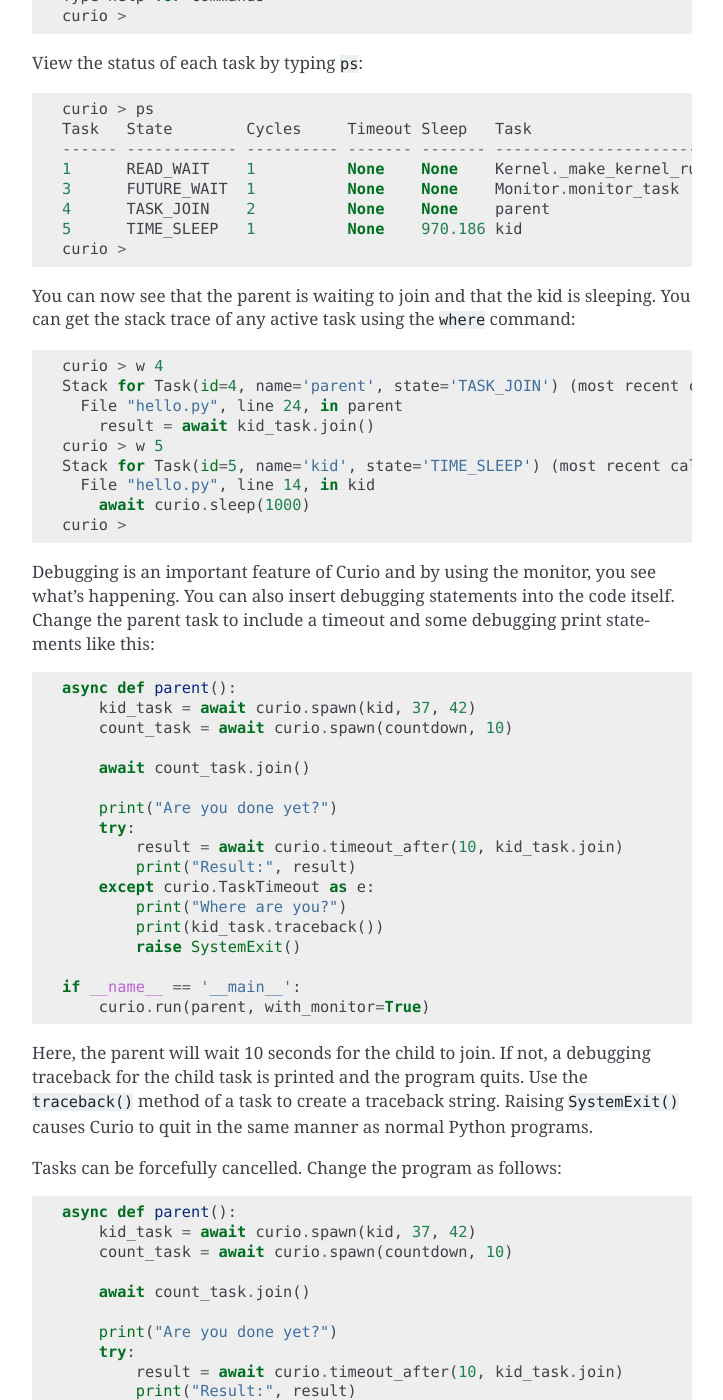
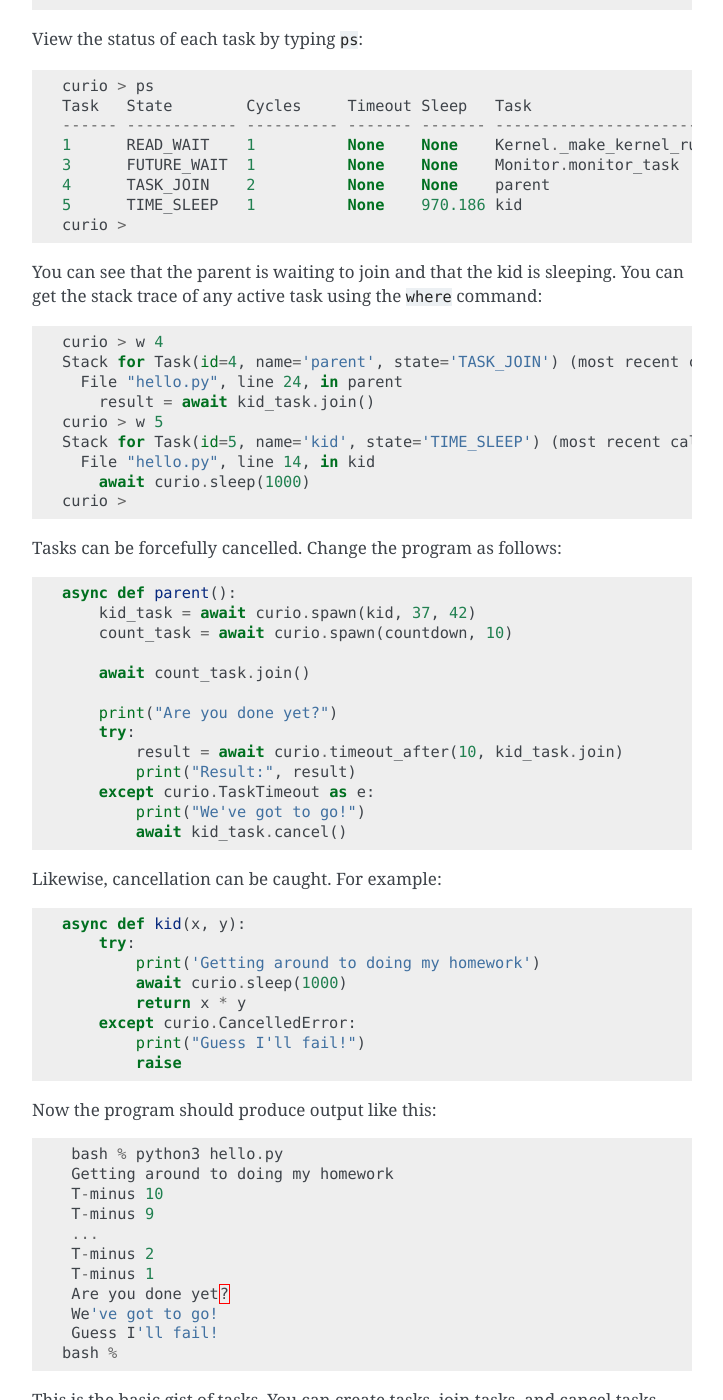
Before and after one commit to dabeaz/curio, a Sphinx documentation site: the page built from docs/tutorial.rst, in a window 1280 px wide and 1400 px high, scrolled down 2078 px. Shown: the whole window, without its empty margins (388-1111 px from the left). Built offline with Sphinx 7.4.7, drawn with Linux system fonts in a browser that asks for light colours; pages that are not in the unit, such as notebooks, are missing from menus; some of the changed text lies outside the part shown.

Commit message:
Tutorial edits

```diff
--- a/docs/tutorial.rst
+++ b/docs/tutorial.rst
@@ -1,12 +1,12 @@
 Curio - A Tutorial Introduction
 ===============================
 
-Curio is a library for concurrent systems programming. It
+Curio is a library for concurrent systems programming that
 uses coroutines and the async/await syntax introduced in Python
 3.5. Most of Curio is based on existing abstractions such
 as threads, sockets, files, locks, and queues. However, it also
 implements a task model that provides for cancellation, task groups,
-and other features.  This tutorial will take you through the basics of
+and other features.  This tutorial takes you through the basics of
 the concurrency model.  Consult the "howto" guide at
 https://curio.readthedocs.io/en/latest/howto.html for cookbook-style information
 on specific programming tasks.
@@ -28,10 +28,10 @@
     if __name__ == '__main__':
         curio.run(countdown, 10)
 
-Run it and you'll see a countdown printed.  Curio requires the use of
+Curio requires the use of
 ``async`` functions (or coroutine functions). To run a program, you
 provide a function along with its arguments to the ``run()``
-function. When the function completes, ``run()`` returns its result.
+function. When the function completes its result is returned.
 
 Tasks and Concurrency
 ---------------------
@@ -124,35 +124,6 @@
       File "hello.py", line 14, in kid
         await curio.sleep(1000)
     curio >
-
-Debugging is an important feature of Curio and by using the monitor,
-you see what's happening.  You can also insert debugging statements
-into the code itself. Change the parent task to include a timeout and
-some debugging print statements like this::
-
-    async def parent():
-        kid_task = await curio.spawn(kid, 37, 42)
-        count_task = await curio.spawn(countdown, 10)
-
-        await count_task.join()
-
-        print("Are you done yet?")
-        try:
-            result = await curio.timeout_after(10, kid_task.join)
-            print("Result:", result)
-        except curio.TaskTimeout as e:
-            print("Where are you?")
-            print(kid_task.traceback())
-            raise SystemExit()
-
-    if __name__ == '__main__':
-        curio.run(parent, with_monitor=True)
-
-Here, the parent will wait 10 seconds for the child to join.  If not,
-a debugging traceback for the child task is printed and the program
-quits.  Use the ``traceback()`` method of a task to create a traceback
-string.  Raising ``SystemExit()`` causes Curio to quit in the same
-manner as normal Python programs.
 
 Tasks can be forcefully cancelled. Change the program as follows::
 
@@ -170,7 +141,7 @@
             print("We've got to go!")
             await kid_task.cancel()
 
-Cancellation is something a task can catch. For example::
+Likewise, cancellation can be caught. For example::
 
     async def kid(x, y):
         try:
@@ -195,8 +166,8 @@
     Guess I'll fail!
    bash %
 
-By now, you have the basic gist of tasks. You can create
-tasks, join tasks, and cancel tasks.  You have a lot of control.
+This is the basic gist of tasks. You can create
+tasks, join tasks, and cancel tasks.
 
 Task Groups
 -----------
@@ -216,12 +187,12 @@
         else:
             print("Result:", g.result)
 
-In this code, a task group waits for any task to finish (the ``wait=any``
+Here, a task group waits for any spawned task to finish (the ``wait=any``
 argument). When this occurs, the losing task is
 automatically cancelled.  The ``result`` attribute of the group
 contains the result of the task that finished first.
 
-Running this code, you will either get output like this::
+Running this code, you will either get output similar to this::
 
     Getting around to doing my homework
     T-minus 10
@@ -244,11 +215,10 @@
 A critical feature of a task group is that when used as a context
 manager (as shown), no child task survives--all created tasks will
 have either completed or have been cancelled when control-flow leaves
-the managed block. This kind of task control is an example of a
-programming style sometimes known as "structured concurrency."
+the managed block.
 
-Number Crunching and Blocking Operations
-----------------------------------------
+Blocking Operations
+-------------------
 
 Suppose that the ``kid()`` task now requires the computation of
 Fibonacci numbers using an algorithm with exponential complexity like
@@ -273,23 +243,22 @@
             await g.spawn(kid, 37, 42)
             await g.spawn(countdown, 10)
 
-        result = g.completed.result
-        if result is None:
+        if g.result is None:
             print("Why didn't you finish?")
         else:
-            print("Result:", result)
+            print("Result:", g.result)
 
     if __name__ == '__main__':
         curio.run(parent, with_monitor=True)
 
 If you run this version, you'll find that everything becomes
 unresponsive.  For example, you won't see the ``countdown()`` task
-running.  The problem is that the kid takes the CPU and
+running.  The problem is that the ``fib()`` function takes the CPU and
 never yields.  Important lesson: Curio DOES NOT provide preemptive
 scheduling. If a task decides to compute large Fibonacci numbers or
 mine bitcoins, everything blocks until it's done. Don't do that.
 
-For the other tasks to make progress, you need to modify ``kid()``
+For other tasks to make progress, you need to modify ``kid()``
 to carry out computationally intensive work in a separate process.
 Change the code to use ``curio.run_in_process()`` like this::
 
@@ -351,7 +320,7 @@
 The problem of blocking is a common issue with all async
 frameworks. Unless you can rewrite the code to be fully async, running
 code in a separate thread or process is really your only option to
-avoid stalls.  The Curio ``run_in_process()`` and ``run_in_thread()``
+avoid stalls.  The ``run_in_process()`` and ``run_in_thread()``
 functions are used to do just this.  As a rule of thumb, use processes
 for computationally intensive tasks and use threads for tasks that
 are mostly performing I/O.
@@ -578,6 +547,12 @@
 traces. Remember that you enter the monitor by running ``python3 -m curio.monitor``
 in a separate window.
 
+The stack trace of any task can be produced using its ``traceback()`` method. For
+example::
+
+    print("Where are you?")
+    print(task.traceback())
+
 You can also turn on scheduler tracing with code like this::
 
     from curio.debug import schedtrace
@@ -585,15 +560,8 @@
     logging.basicConfig(level=logging.DEBUG)
     run(..., debug=schedtrace)
 
-This will write log information about the scheduling of tasks.  If you want even
-more fine-grained information, you can enable trap tracing using this::
-
-    from curio.debug import traptrace
-    import logging
-    logging.basicConfig(level=logging.DEBUG)
-    run(..., debug=traptrace)
-
-This will write a log of every low-level operation being performed by Curio.
+This will write detailed log information showing the scheduling of tasks.  If you want even
+more fine-grained information, use ``traptrace`` instead of ``schedtrace``.
 
 More Information
 ----------------
```
Also changed, not shown: other parts of docs/tutorial.rst (+10 -10 lines), 2 other files.
